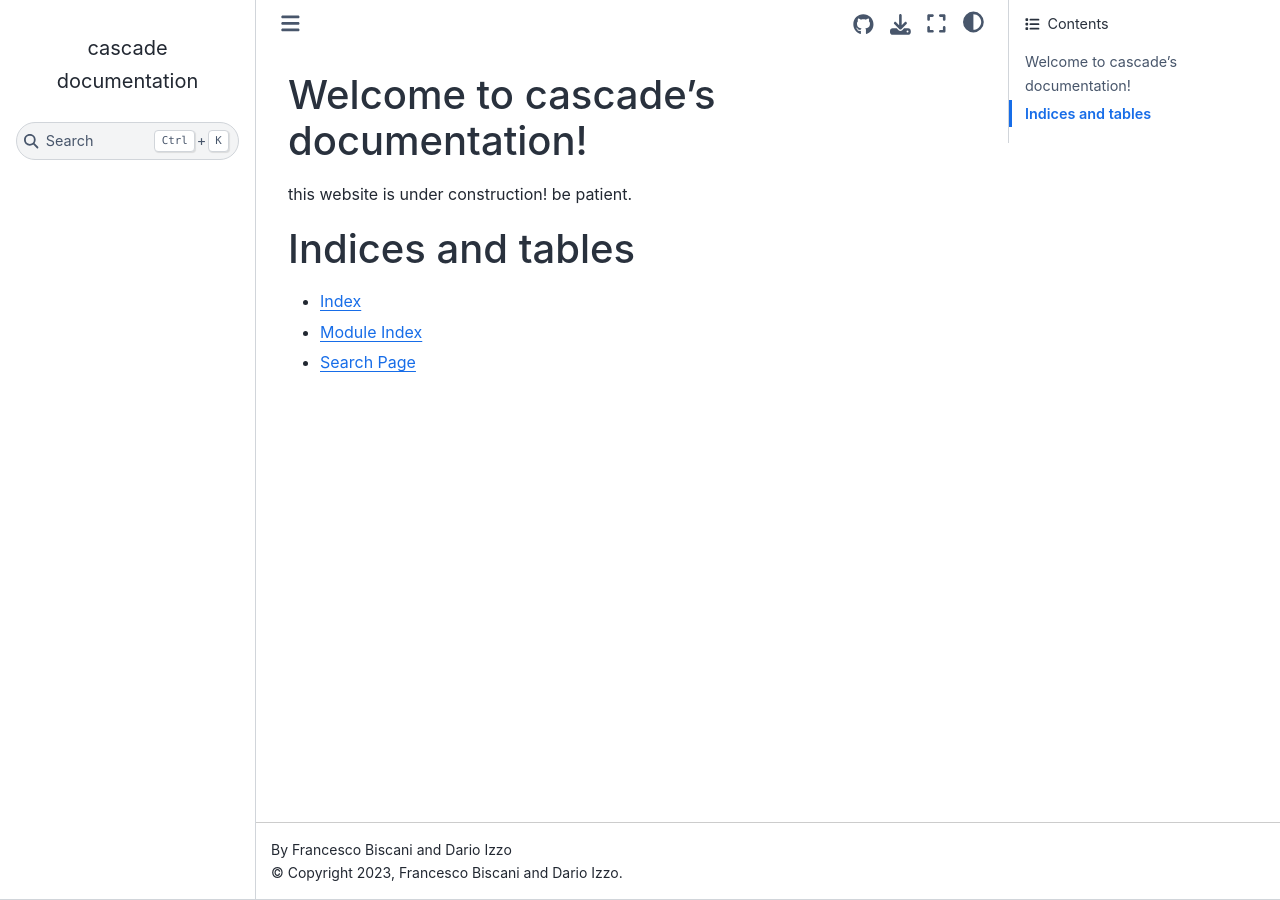
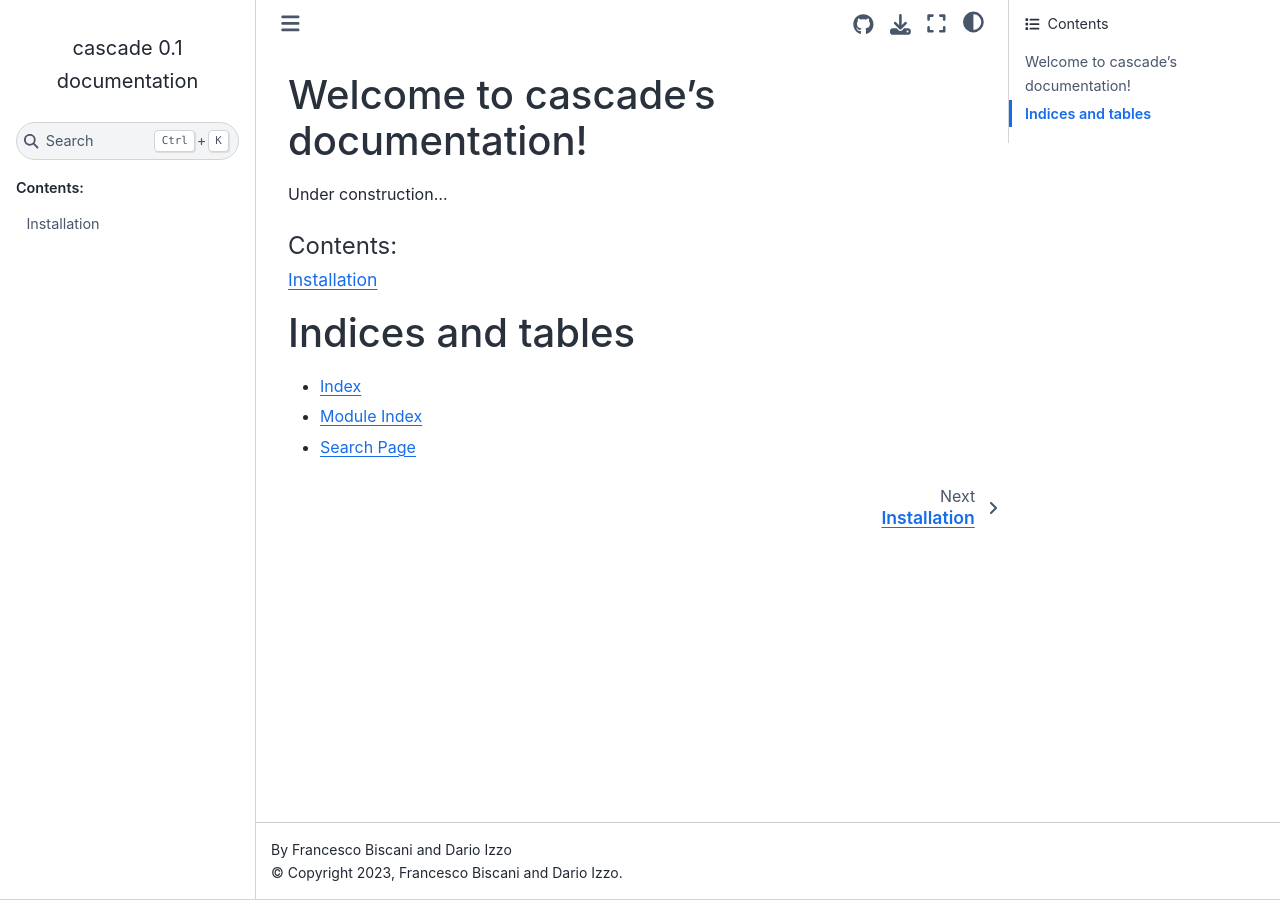
Before and after one commit to esa/cascade, a Sphinx documentation site: the page built from doc/index.rst, in a window 1280 px wide. Built offline with Sphinx 7.4.7 and the Sphinx Book theme 1.1.4, drawn with Linux system fonts in a browser that asks for light colours; the version number could not be read and is left out; part of the change alters nothing that is shown.

```diff
--- a/doc/conf.py
+++ b/doc/conf.py
@@ -1,64 +1,30 @@
 # Configuration file for the Sphinx documentation builder.
 #
-# This file only contains a selection of the most common options. For a full
-# list see the documentation:
+# For the full list of built-in configuration values, see the documentation:
 # https://www.sphinx-doc.org/en/master/usage/configuration.html
 
-# -- Path setup --------------------------------------------------------------
+# -- Project information -----------------------------------------------------
+# https://www.sphinx-doc.org/en/master/usage/configuration.html#project-information
 
-# If extensions (or modules to document with autodoc) are in another directory,
-# add these directories to sys.path here. If the directory is relative to the
-# documentation root, use os.path.abspath to make it absolute, like shown here.
-#
-# import os
-# import sys
-# sys.path.insert(0, os.path.abspath('.'))
-
-
-# -- Project information -----------------------------------------------------
-
-project = "cascade"
-copyright = "2023, Francesco Biscani and Dario Izzo"
-author = "Francesco Biscani and Dario Izzo"
-
-# The full version, including alpha/beta/rc tags
-import cascade as csc
-release = csc.__version__
-
+project = 'cascade'
+copyright = '2023, Francesco Biscani and Dario Izzo'
+author = 'Francesco Biscani and Dario Izzo'
+release = '0.1'
 
 # -- General configuration ---------------------------------------------------
+# https://www.sphinx-doc.org/en/master/usage/configuration.html#general-configuration
 
-# Add any Sphinx extension module names here, as strings. They can be
-# extensions coming with Sphinx (named 'sphinx.ext.*') or your custom
-# ones.
 extensions = ["myst_nb", "sphinx.ext.intersphinx"]
 
-intersphinx_mapping = {
-    "hy": ("https://bluescarni.github.io/heyoka.py", None),
-    "numpy": ("https://numpy.org/doc/stable/", None),
-    "python": ("https://docs.python.org/3", None),
-}
-
-
-# Add any paths that contain templates here, relative to this directory.
 templates_path = ['_templates']
-
-# List of patterns, relative to source directory, that match files and
-# directories to ignore when looking for source files.
-# This pattern also affects html_static_path and html_extra_path.
 exclude_patterns = ['_build', 'Thumbs.db', '.DS_Store']
 
 
+
 # -- Options for HTML output -------------------------------------------------
+# https://www.sphinx-doc.org/en/master/usage/configuration.html#options-for-html-output
 
-# The theme to use for HTML and HTML Help pages.  See the documentation for
-# a list of builtin themes.
-#
 html_theme = "sphinx_book_theme"
-
-# Add any paths that contain custom static files (such as style sheets) here,
-# relative to this directory. They are copied after the builtin static files,
-# so a file named "default.css" will overwrite the builtin "default.css".
 html_static_path = ['_static']
 
 html_theme_options = {
@@ -77,6 +43,16 @@ nb_execution_mode = "force"
 
 nb_execution_excludepatterns = [
     "*Trappist-1*",
+    "*Outer*",
+    "*Maxwell*",
+    "*Keplerian billiard*",
+    "*embryos*",
+    "tides_spokes*",
+    "ensemble_batch_perf*",
+    "The restricted three-body problem*",
+    "parallel_mode.ipynb",
+    "vsop2013.ipynb",
+    "compiled_functions.ipynb",
 ]
 
 latex_engine = "xelatex"
--- a/doc/index.rst
+++ b/doc/index.rst
@@ -1,18 +1,18 @@
 .. cascade documentation master file, created by
-   sphinx-quickstart on Fri Jan 20 15:40:19 2023.
+   sphinx-quickstart on Fri Jan 20 17:24:51 2023.
    You can adapt this file completely to your liking, but it should at least
    contain the root `toctree` directive.
 
 Welcome to cascade's documentation!
 ===================================
 
-this website is under construction! be patient.
+Under construction...
 
 .. toctree::
    :maxdepth: 2
    :caption: Contents:
 
-
+   install.rst
 
 Indices and tables
 ==================
--- /dev/null
+++ b/doc/install.rst
@@ -0,0 +1,2 @@
+Installation
+============
```
